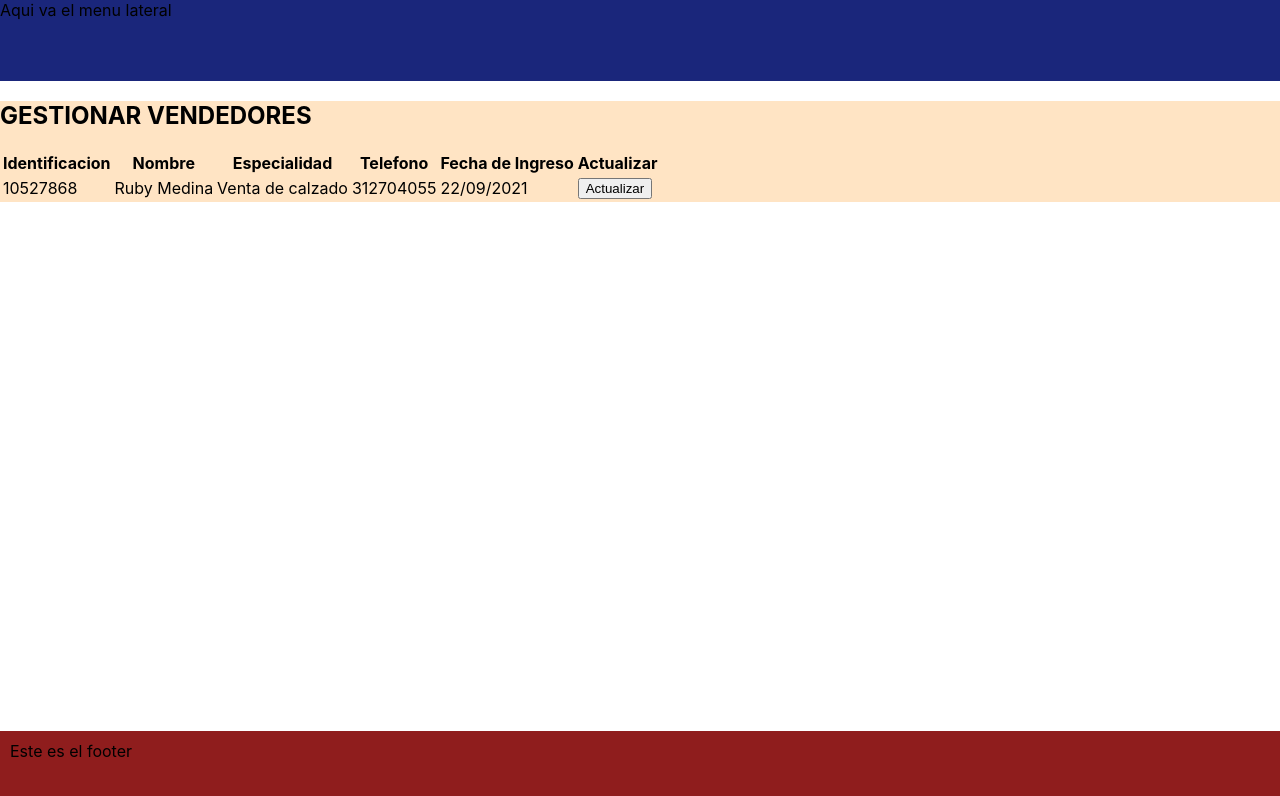
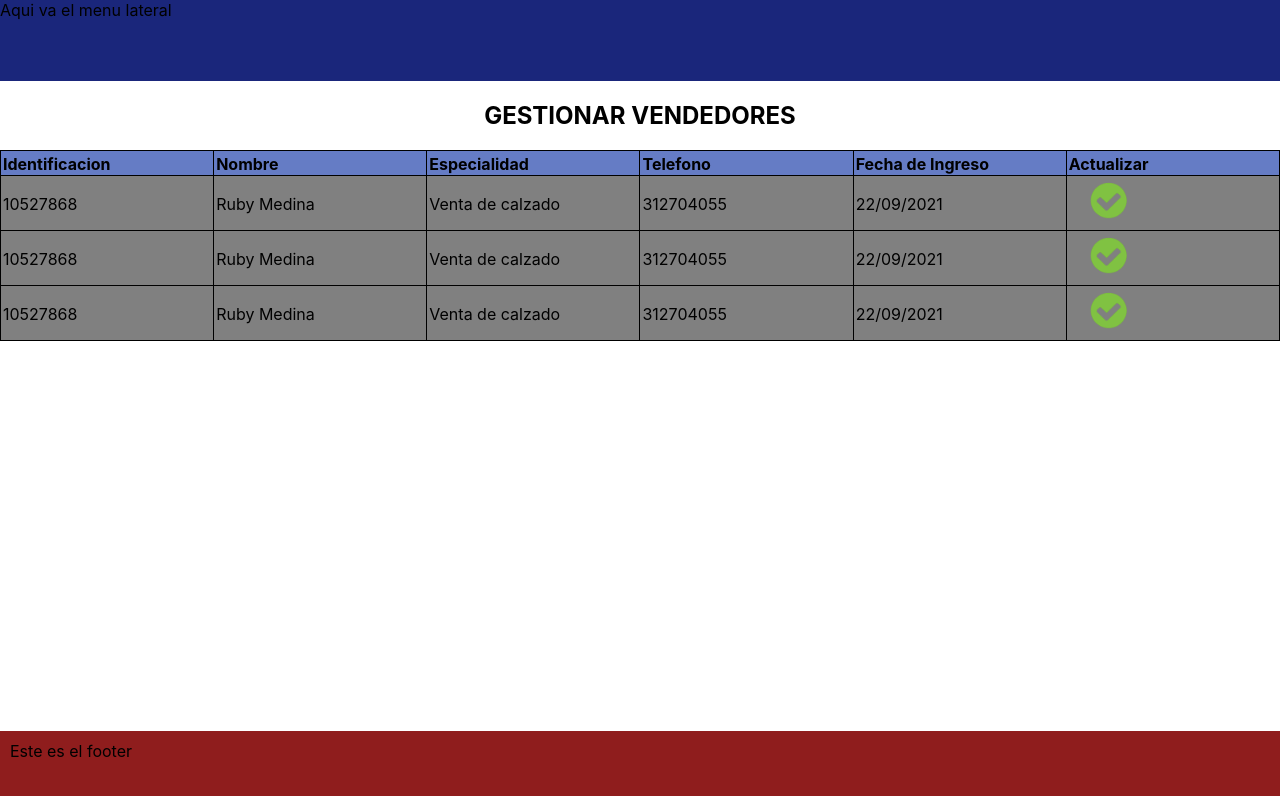
Before and after one commit to equipo-turing/proyectomisiontic, a React (Create React App) app: page /gestionar_vendedor in a window 1280 px wide. Shown: the top 796 px of the page. Built offline with nearby package versions, Linux system fonts and the light colour scheme.

Commit message:
Añadiendo css a gestionar vendedores

```diff
--- a/src/index.css
+++ b/src/index.css
@@ -12,3 +12,48 @@ code {
     monospace;
 }
 /*NO TOCAR ESTE ARCHIVO SI NO SE SABE LO QUE SE ESTÁ HACIENDO - css general de la pagina*/
+table, td, th {
+  border: 1px solid black;
+  padding-top: 3px;
+  text-align: left;
+  padding-left: 2px;
+}
+td{
+  width :15%;
+  background: grey;
+
+}
+table {
+  width: 100%;
+  border-collapse: collapse;
+}
+.color_tabla{
+  background: green;
+}
+.encabezado_tabla{
+  background: rgb(101, 124, 197);
+}
+.encabezado_vendedores{
+  background-color: white;
+  display: flex;
+  justify-content: center;
+}
+.contenedorImagen {
+  width: 10vh;
+  height: 5vh;
+  display: flex;
+  align-items: center;
+  margin-bottom: 10px;
+}
+
+.contenedorImagen:hover {
+  cursor: pointer;
+  transform: scale(1.02);
+}
+
+.contenedorImagen > img {
+  object-fit: cover;
+  width: 100%;
+  border-top-right-radius: 10px;
+  border-top-left-radius: 10px;
+}
--- a/src/pages/gestionarVendedores.jsx
+++ b/src/pages/gestionarVendedores.jsx
@@ -1,11 +1,15 @@
 //La gestion de ventas será nuestro pagina de inicio o index
+import chulito from 'media/chulito.png';
 
 const GestionarVendedor =()=>{
     return(
         <section>
+            <div className="encabezado_vendedores">
                 <h1>GESTIONAR VENDEDORES</h1>
+            </div>
+            <div className="color_tabla">
                 <table>
-                <tr>
+                    <tr className="encabezado_tabla">
                         <th>Identificacion</th>
                         <th>Nombre</th>
                         <th>Especialidad</th>
@@ -14,16 +18,31 @@ const GestionarVendedor =()=>{
                         <th>Actualizar</th>
                     </tr>
                     <tr>
-
                         <td>10527868</td>
                         <td>Ruby Medina</td>
                         <td>Venta de calzado</td>
                         <td>312704055</td>
                         <td>22/09/2021</td>
-                    <td><button>Actualizar</button></td>
+                        <td><div className="contenedorImagen"><img src={chulito} alt="" /></div></td>
                     </tr>
-
+                    <tr>
+                        <td>10527868</td>
+                        <td>Ruby Medina</td>
+                        <td>Venta de calzado</td>
+                        <td>312704055</td>
+                        <td>22/09/2021</td>
+                        <td><div className="contenedorImagen"><img src={chulito} alt="" /></div></td>
+                    </tr>
+                    <tr>
+                        <td>10527868</td>
+                        <td>Ruby Medina</td>
+                        <td>Venta de calzado</td>
+                        <td>312704055</td>
+                        <td>22/09/2021</td>
+                        <td className='td_actualizar'><div className="contenedorImagen"><img src={chulito} alt="" /></div></td>
+                    </tr>
                 </table>
+            </div>
         </section>
 
     );
```
Also changed, not shown: src/media/chulito.png (added). Lines whose indentation alone changed are shown as unchanged.
